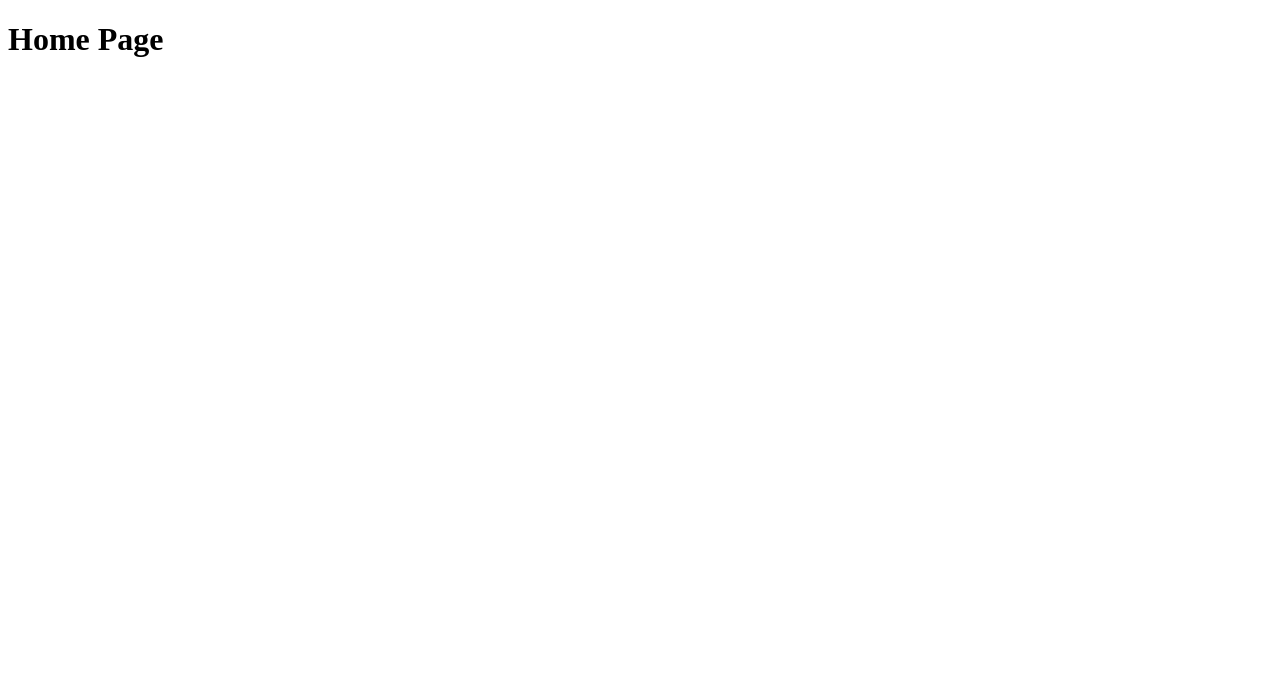
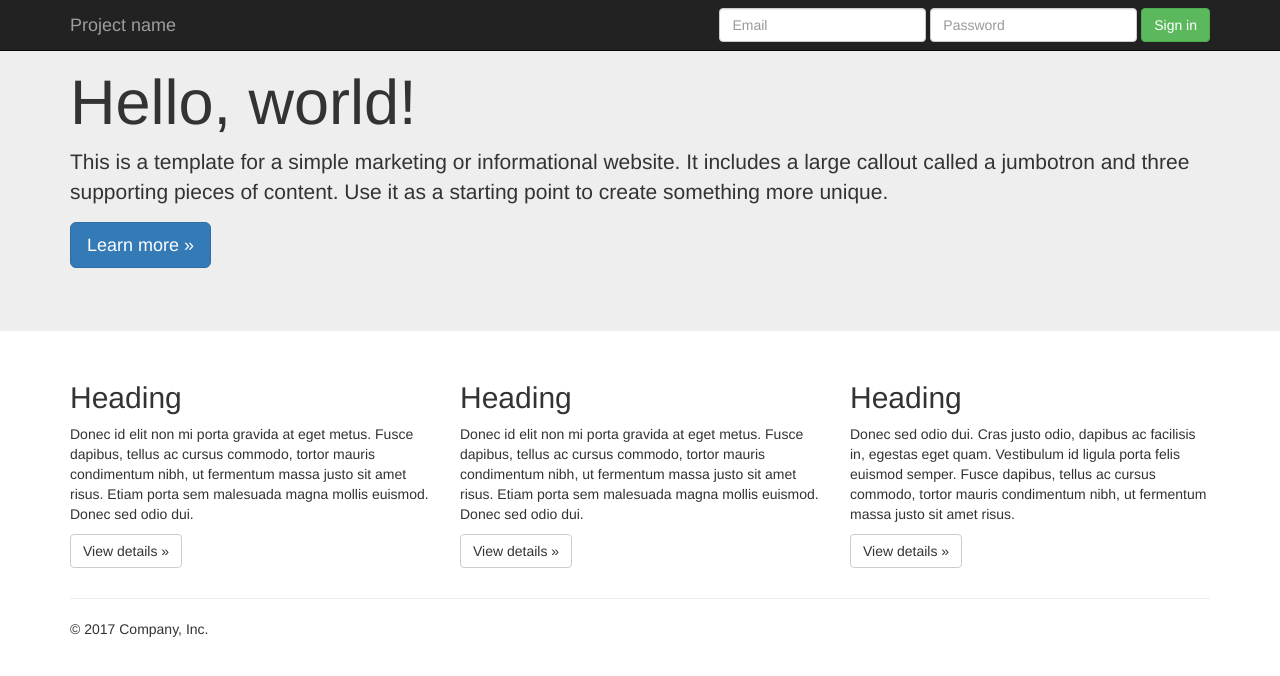
Before and after one commit to tthomas17/django-base, a Django app: page / in a window 1280 px wide. Before the commit the part shown is almost empty. Shown: the top 676 px of the page. Run offline with Django 3.2, Linux system fonts and the light colour scheme; some libraries are stand-ins or nearby versions.

Commit message:
Updated templates & Added Bootstrap & Font Awesome

```diff
--- /dev/null
+++ b/templates/base.html
@@ -0,0 +1,32 @@
+{% load staticfiles %}
+<!DOCTYPE html>
+<html>
+<head>
+<meta charset="UTF-8">
+<title>Home Page</title>
+<link rel='stylesheet' href='https://maxcdn.bootstrapcdn.com/bootstrap/3.3.7/css/bootstrap.min.css'>
+<link rel='stylesheet' href='https://maxcdn.bootstrapcdn.com/font-awesome/4.7.0/css/font-awesome.min.css'>
+<link rel='stylesheet' href='{% static "css/custom.css" %}'>
+</head>
+
+<body>
+	{% include 'navbar.html' %}
+
+	{% block jumbotron %}
+	{% endblock %}
+	<div class='container'>
+		{% block content %}
+		{% endblock %}
+		<hr/>
+		{% include 'footer.html' %}
+	</div>
+
+</body>
+
+<!-- JavaScript -->
+<script src="https://ajax.googleapis.com/ajax/libs/jquery/1.11.2/jquery.min.js"></script>
+
+<script src="https://maxcdn.bootstrapcdn.com/bootstrap/3.3.7/js/bootstrap.min.js" integrity="sha384-Tc5IQib027qvyjSMfHjOMaLkfuWVxZxUPnCJA7l2mCWNIpG9mGCD8wGNIcPD7Txa" crossorigin="anonymous"></script>
+
+
+</html>
--- /dev/null
+++ b/templates/footer.html
@@ -0,0 +1,3 @@
+<footer>
+    <p>&copy; 2017 Company, Inc.</p>
+</footer>
--- a/templates/home.html
+++ b/templates/home.html
@@ -1,14 +1,38 @@
-{% load staticfiles %}
-<!DOCTYPE html>
-<html>
-<head>
-<meta charset="UTF-8">
-<title>Home Page</title>
-<link rel='stylesheet' href='{% static "css/custom.css" %}'>
-</head>
+{% extends 'base.html'%}
 
-<body>
-	<h1>Home Page</h1>
-</body>
 
-</html>
+{% block jumbotron %}
+<div class="jumbotron">
+      <div class="container">
+        <h1>Hello, world!</h1>
+        <p>This is a template for a simple marketing or informational website. It includes a large callout called a jumbotron and three supporting pieces of content. Use it as a starting point to create something more unique.</p>
+        <p><a class="btn btn-primary btn-lg" href="#" role="button">Learn more &raquo;</a></p>
+      </div>
+    </div>
+
+
+{% endblock %}
+
+{% block content %}
+
+        <div class="row">
+        <div class="col-md-4">
+          <h2>Heading</h2>
+          <p>Donec id elit non mi porta gravida at eget metus. Fusce dapibus, tellus ac cursus commodo, tortor mauris condimentum nibh, ut fermentum massa justo sit amet risus. Etiam porta sem malesuada magna mollis euismod. Donec sed odio dui. </p>
+          <p><a class="btn btn-default" href="#" role="button">View details &raquo;</a></p>
+        </div>
+        <div class="col-md-4">
+          <h2>Heading</h2>
+          <p>Donec id elit non mi porta gravida at eget metus. Fusce dapibus, tellus ac cursus commodo, tortor mauris condimentum nibh, ut fermentum massa justo sit amet risus. Etiam porta sem malesuada magna mollis euismod. Donec sed odio dui. </p>
+          <p><a class="btn btn-default" href="#" role="button">View details &raquo;</a></p>
+       </div>
+        <div class="col-md-4">
+          <h2>Heading</h2>
+          <p>Donec sed odio dui. Cras justo odio, dapibus ac facilisis in, egestas eget quam. Vestibulum id ligula porta felis euismod semper. Fusce dapibus, tellus ac cursus commodo, tortor mauris condimentum nibh, ut fermentum massa justo sit amet risus.</p>
+          <p><a class="btn btn-default" href="#" role="button">View details &raquo;</a></p>
+        </div>
+      </div>
+
+
+
+{% endblock %}
--- /dev/null
+++ b/templates/navbar.html
@@ -0,0 +1,24 @@
+<nav class="navbar navbar-inverse navbar-fixed-top">
+      <div class="container">
+        <div class="navbar-header">
+          <button type="button" class="navbar-toggle collapsed" data-toggle="collapse" data-target="#navbar" aria-expanded="false" aria-controls="navbar">
+            <span class="sr-only">Toggle navigation</span>
+            <span class="icon-bar"></span>
+            <span class="icon-bar"></span>
+            <span class="icon-bar"></span>
+          </button>
+          <a class="navbar-brand" href="#">Project name</a>
+        </div>
+        <div id="navbar" class="navbar-collapse collapse">
+          <form class="navbar-form navbar-right">
+            <div class="form-group">
+              <input type="text" placeholder="Email" class="form-control">
+            </div>
+            <div class="form-group">
+              <input type="password" placeholder="Password" class="form-control">
+            </div>
+            <button type="submit" class="btn btn-success">Sign in</button>
+          </form>
+        </div><!--/.navbar-collapse -->
+      </div>
+    </nav>
```
Also changed, not shown: 1 other file.
